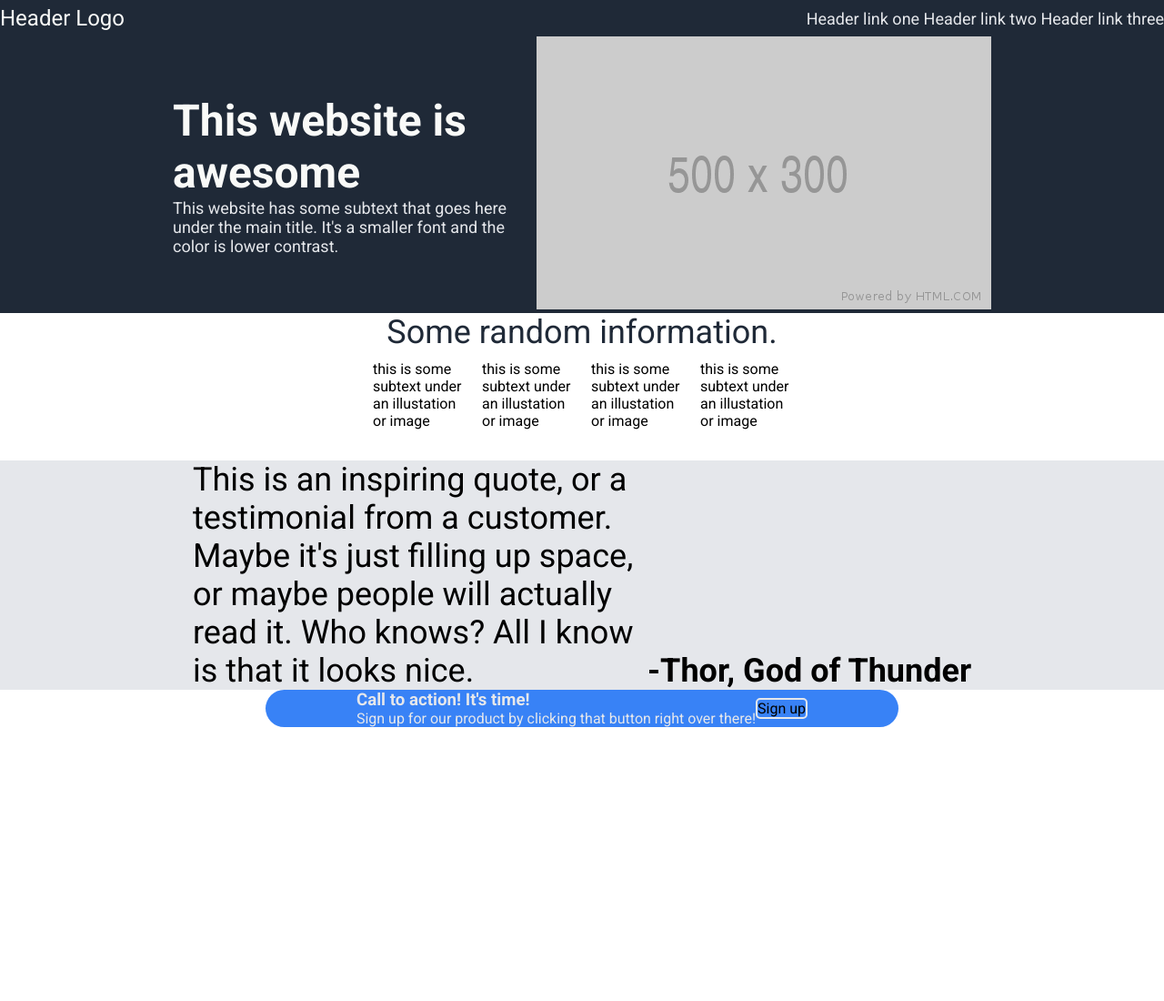
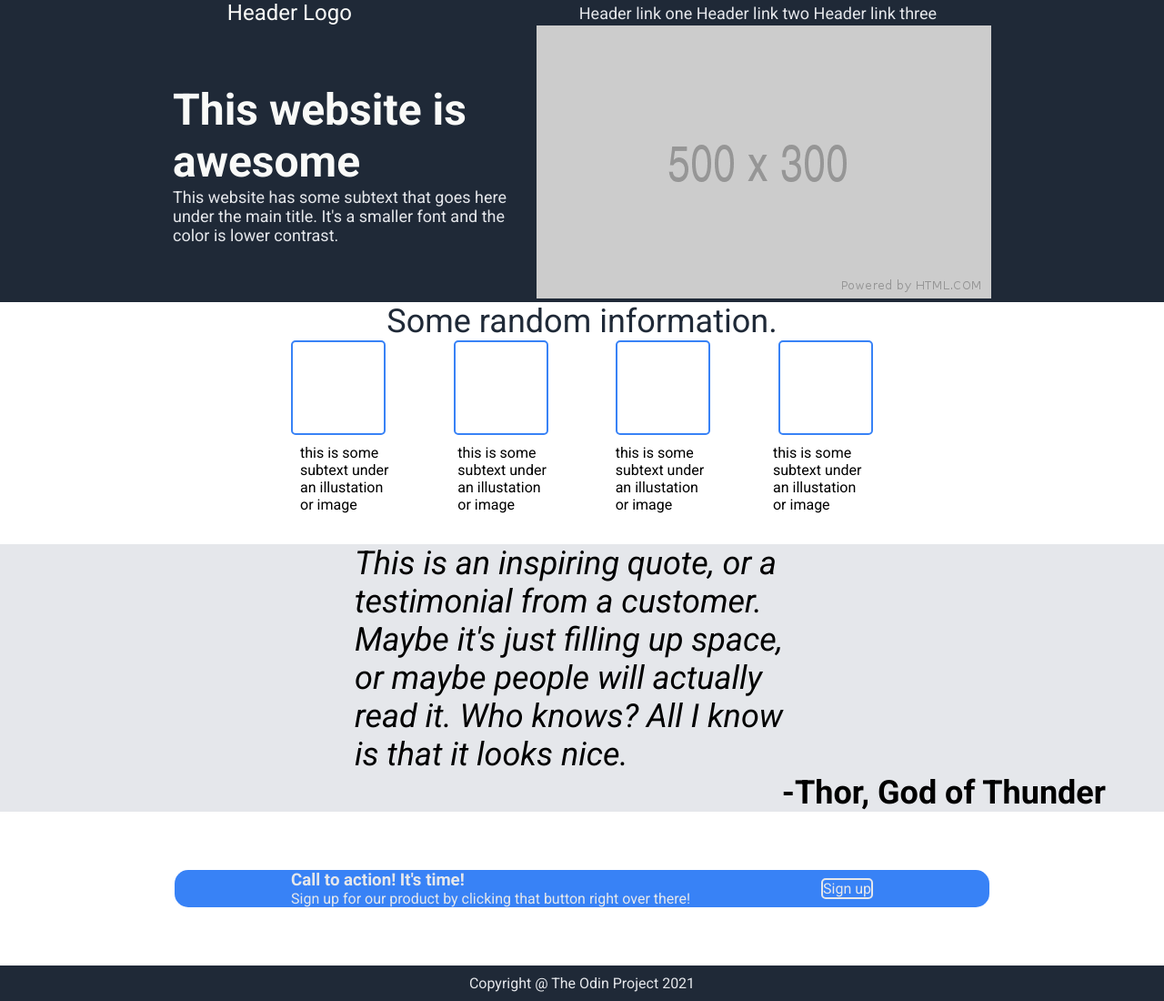
Before and after one commit to CyanTheory/project1, a plain HTML site: page index.html in a window 1280 px wide. Shown: the whole page at 91% size. Before the commit the page ends 800 px from the top, so only its background shows below. Drawn offline with Linux system fonts and the light colour scheme.

Commit message:
added footer, minor fixes

```diff
--- a/index.html
+++ b/index.html
@@ -12,15 +12,17 @@
 </head>
 <body>
     <div class="box">
-    <div class="header">
+        <div class="bgpanel">
+            <div class="headerbox">
                 <div class="header-logo-text">Header Logo</div>
                 <div class="navlinks">Header link one Header link two Header link three</div>
+            </div>
         </div>
     <div class="herobackground">
         <div class="hero">
             <div class="herobox">
                 <div class="heromain">This website is awesome</div>
-            <p><div class="hero-link-text">This website has some subtext that goes here under the main title. It's a smaller font and the color is lower contrast.</div></p>
+                <div class="hero-link-text"><p>This website has some subtext that goes here under the main title. It's a smaller font and the color is lower contrast.</p></div>
             </div>
 
                 <div class="hero-2"><img src="assets/500x300.png"></div>
@@ -30,12 +32,16 @@
   <div class="randominfo">
     <div class="infoheader">Some random information.</div>
         <div class="randomflex">
+            <div class="ranboxoutline"></div>
+            <div class="ranboxoutline"></div>
+            <div class="ranboxoutline"></div>
+            <div class="ranboxoutline"></div>
+        </div>
+        <div class="randomflex">
             <div class="ranbox"><p>this is some subtext under an illustation or image</p></div>
             <div class="ranbox"><p>this is some subtext under an illustation or image</p></div>
             <div class="ranbox"><p>this is some subtext under an illustation or image</p></div>
             <div class="ranbox"><p>this is some subtext under an illustation or image</p></div>
-
-
         </div>
     </div>
 
@@ -58,6 +64,11 @@
         </div>
     </div>
 
+    <div class="footerpanel">
+        <div class="footer">
+            <div class="calltoaction"><p>Copyright @ The Odin Project 2021</p></div>
+        </div>
+    </div>
 
     </div>
 </body>
--- a/style.css
+++ b/style.css
@@ -10,18 +10,23 @@ h1,h2,h3,h4,h5,h6, p {
 .box{
     display:flex;
     flex-direction: column;
-    width:100%;
+    width:100vw;
+    height: 100vh;
     flex-wrap: nowrap;
 }
-.header{
+.bgpanel{
     background-color: #1f2937;
     display: flex;
     flex-direction: row;
-    height: 40px;
-    width:auto;
-    padding: 0px;
+/*    align-items: center;
+    justify-content:center;*/
+}
+.headerbox{
+    display:flex;
+    flex-direction: row;
     align-items: center;
-    justify-content:space-between;
+    justify-content: space-evenly;
+    width:100vw;
 }
 .header-logo-text{
     font-size: 24px;
@@ -76,16 +81,25 @@ h1,h2,h3,h4,h5,h6, p {
     background-color: white;
     display:flex;
     flex-direction: column;
+    padding-left: 25%;
+    padding-right: 25%;
 }
 .randomflex{
     display:flex;
     flex-direction: row;
     align-items: center;
-    justify-content:center;
+    justify-content:space-between;
     /*gap: 20px;*/
     flex-wrap: wrap;
   }
-
+.ranboxoutline{
+    border-radius: 5px;
+    border:2px solid #3882f6;
+    justify-content: center;
+    align-items: center;
+    height: 100px;
+    width: 100px;
+}
 .ranbox{
     padding: 10px;
     width: 100px;
@@ -98,6 +112,7 @@ h1,h2,h3,h4,h5,h6, p {
   }
 .quote-container{
     background-color: #e5e7eb;
+    flex-direction: column;
     display: flex;
     align-items: center;
     justify-content: center;
@@ -105,31 +120,33 @@ h1,h2,h3,h4,h5,h6, p {
 .quote{
     display: flex;
     font-size: 36px;
-    font-style:light italic;
+    font-style:italic;
     width: 500px;
     align-items: center;
     text-align: left;
 }
 .signature{
     font-size: 36px;
-    font-style:light italic;
     font-weight: bold;
     align-self: flex-end;
+    padding-right: 5%;
 }
 .signup{
     display: flex;
     align-items: center;
     justify-content: center;
+    padding-block: 5%;
 }
 .signupbox{
-    border-radius: 25px;
+    border-radius: 15px;
     background: #3882f6;
     display: flex;
     align-items: center;
-    justify-content: center;
+    justify-content: space-between;
     flex-direction: row;
-    padding-left: 100px;
-    padding-right: 100px;
+    width: 50%;
+    padding-left: 10%;
+    padding-right: 10%;
 
 }
 .calltoaction{
@@ -141,6 +158,22 @@ h1,h2,h3,h4,h5,h6, p {
 .signupbutton{
     border-radius: 5px;
     border:2px solid #E5E7EB;
+    display: block;
+    align-items: center;
+    color: #E5E7EB;
+
+}
+.footerpanel{
+    background-color: #1f2937;
+    display: flex;
+    flex-direction: row;
+    align-items:center;
+    justify-content:center;
+    height:100vh;
+}
+.footer{
+    display:flex;
     justify-content: center;
     align-items: center;
+    padding: 10px;
 }
```
Lines whose indentation alone changed are shown as unchanged.
